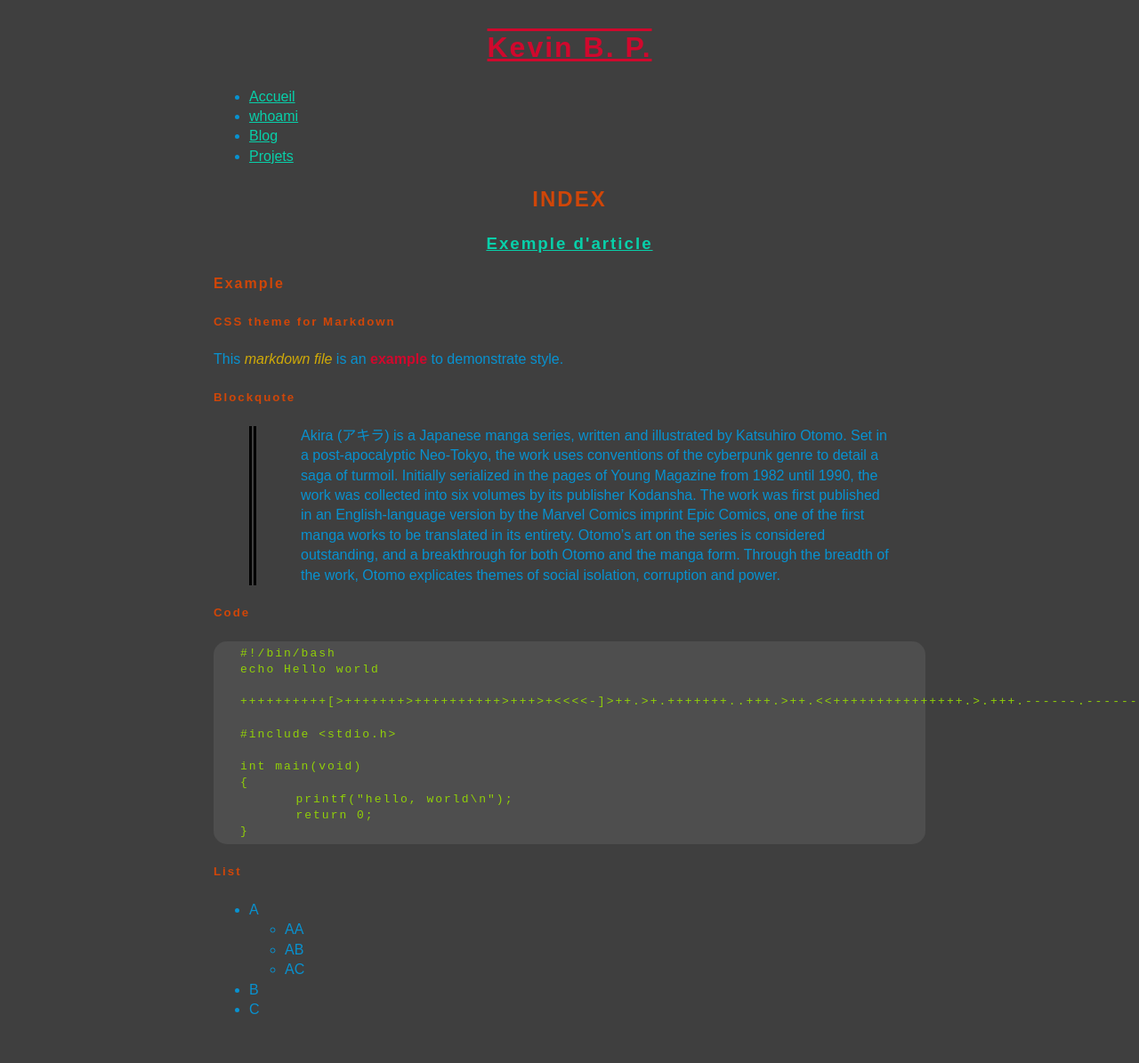
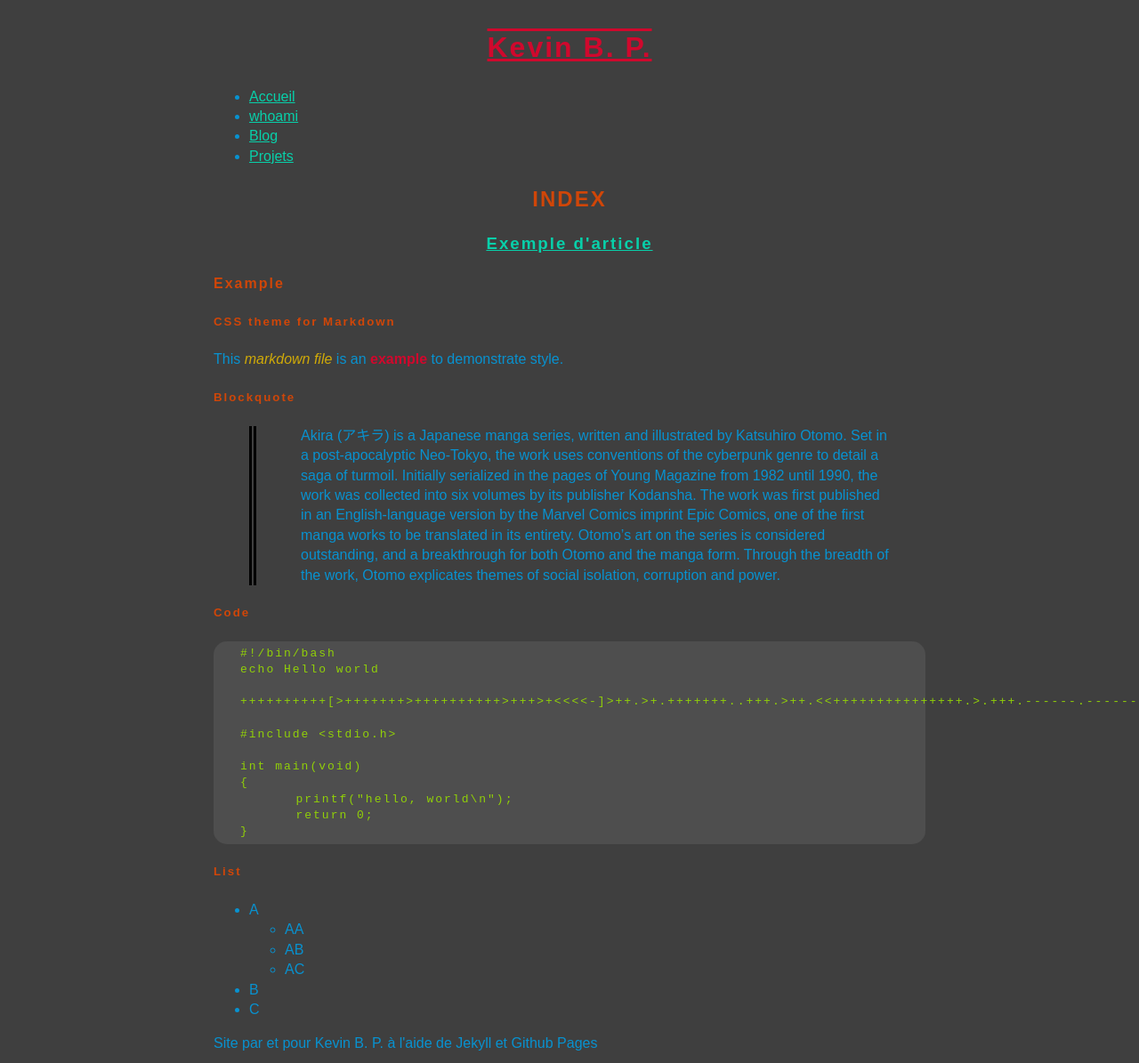
Before and after one commit to ipefixe/KevBP.github.io, a Jekyll site: the page built from index.html, in a window 1280 px wide. Shown: the whole page at 89% size. Built offline with Jekyll 4.4.1, drawn with Linux system fonts in a browser that asks for light colours; Markdown is read by kramdown in place of the engine named in the settings; before the commit the page ends 1172 px from its top, so only the background shows below that.

Commit message:
Add footer.html to default.html

```diff
--- /dev/null
+++ b/_includes/footer.html
@@ -0,0 +1 @@
+Site par et pour Kevin B. P. à l'aide de Jekyll et Github Pages
--- a/_layouts/default.html
+++ b/_layouts/default.html
@@ -12,7 +12,10 @@
   {% include nav.html %}
 </header>
 <section>
-{{content}}
+{{ content }}
 </section>
+<footer>
+{% include footer.html %}
+</footer>
 </body>
 </html>
```
